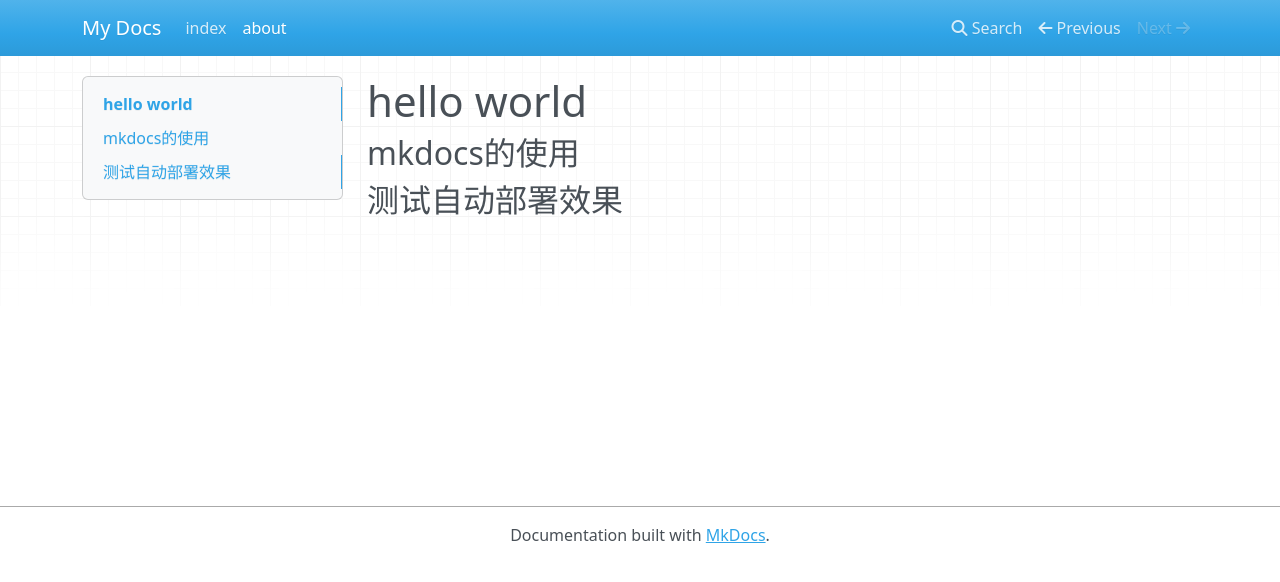
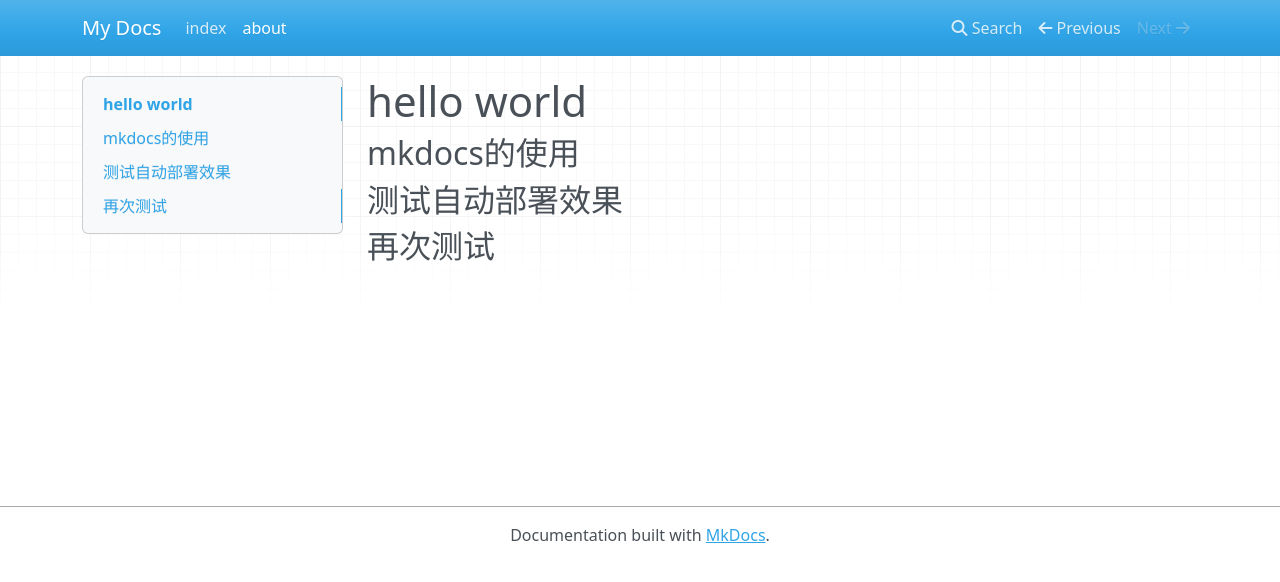
Before and after one commit to solano33/blog, an MkDocs documentation site: the page built from docs/about.md, in a window 1280 px wide. Shown: the top 582 px of the page. Built offline with MkDocs 1.6.1, drawn with Linux system fonts in a browser that asks for light colours; nearby versions of some CDN libraries.

Commit message:
feat: 模拟博客更新

```diff
--- a/docs/about.md
+++ b/docs/about.md
@@ -1,3 +1,4 @@
 # hello world
 ## mkdocs的使用
 ## 测试自动部署效果
+## 再次测试
```
